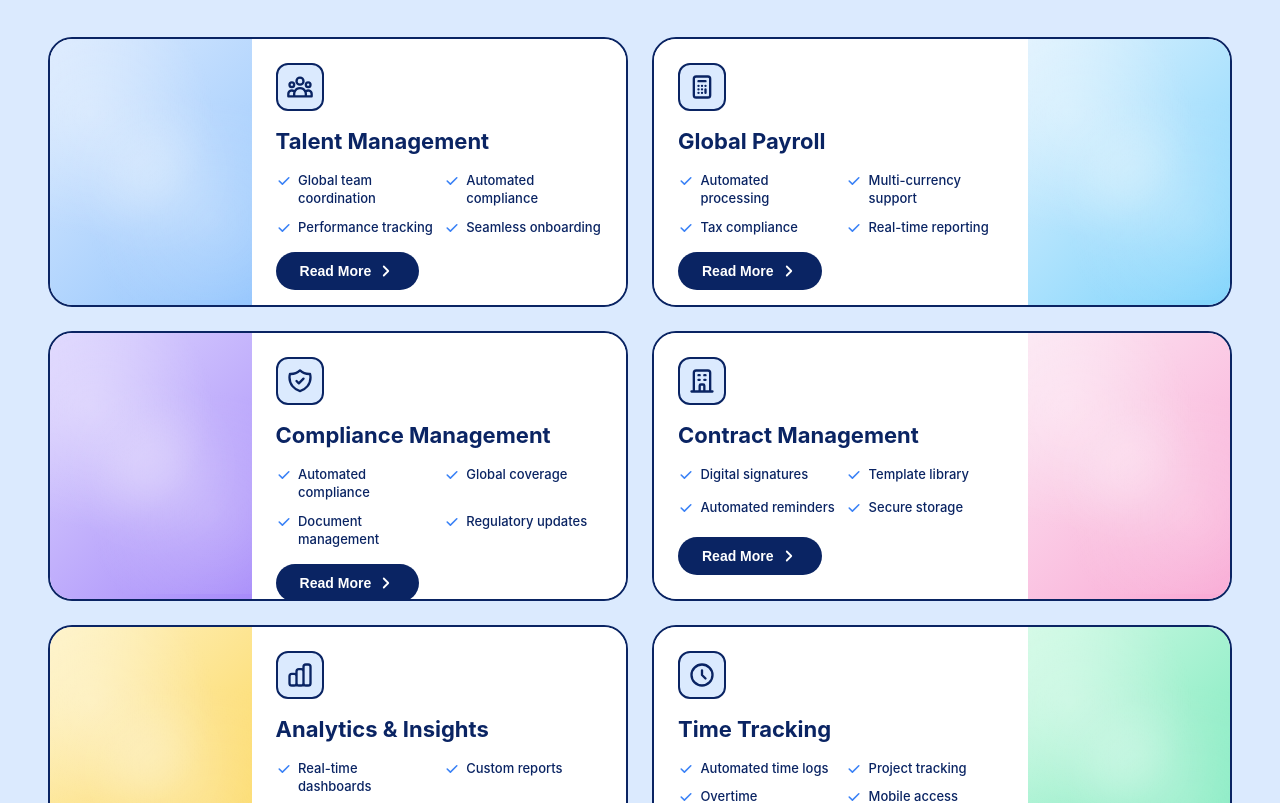
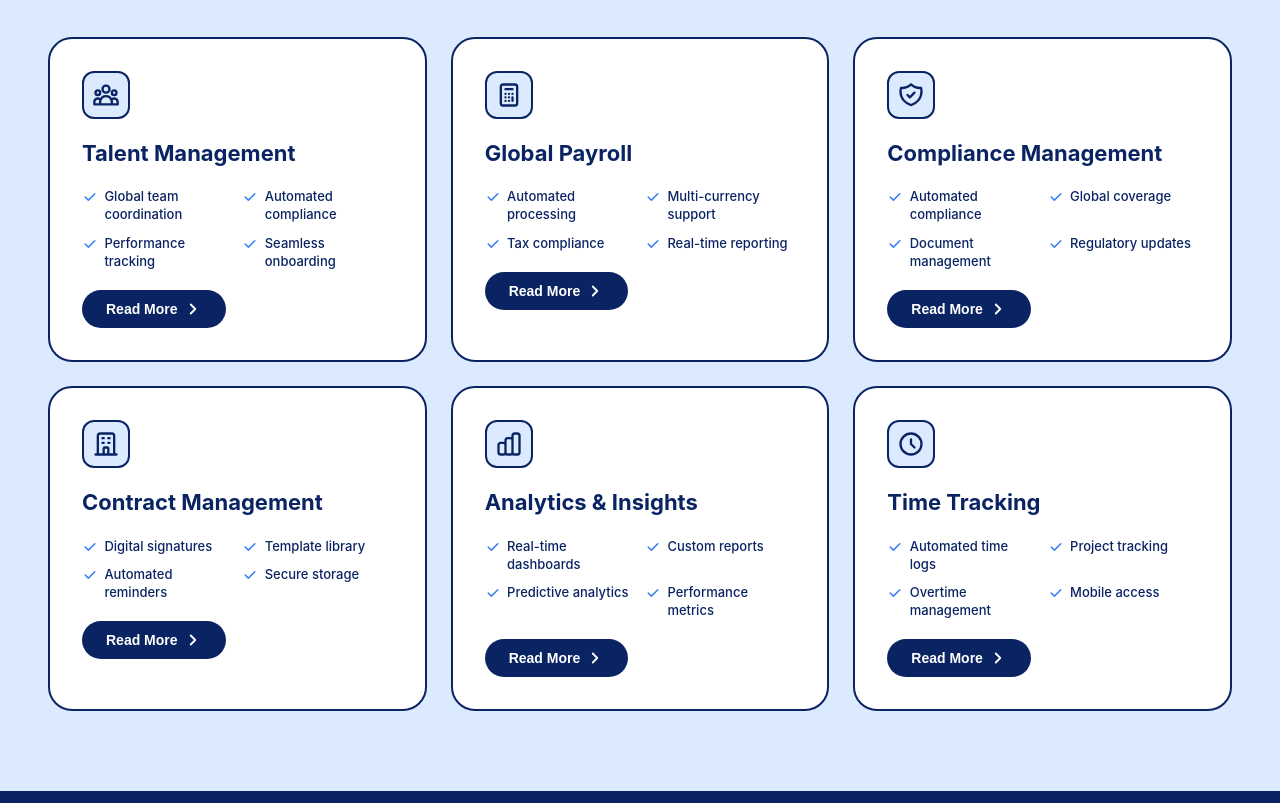
Before and after one commit to singhankit10/Corporate-Website, a React (Vite) app: page / in a window 1280 px wide. Shown: the part 1040-1843 px from the top of the page. Built offline with nearby package versions, Linux system fonts and the light colour scheme.

Commit message:
Services section improved

```diff
--- a/package.json
+++ b/package.json
@@ -10,6 +10,7 @@
     "preview": "vite preview"
   },
   "dependencies": {
+    "prop-types": "^15.8.1",
     "react": "^19.1.1",
     "react-dom": "^19.1.1",
     "react-router-dom": "^7.9.4"
--- a/src/pages/Services.css
+++ b/src/pages/Services.css
@@ -6,12 +6,23 @@
     width: 100%;
 }
 
+/**
+ * Content container
+ * Centers content with max-width constraint
+ */
 .services-container {
     max-width: 1300px;
     margin: 0 auto;
 }
 
-/* Header */
+/* ============================================
+   HEADER SECTION
+   ============================================ */
+
+/**
+ * Section header layout
+ * Two-column layout on desktop
+ */
 .services-header {
     display: flex;
     justify-content: space-between;
@@ -24,6 +35,10 @@
     flex: 1;
 }
 
+/**
+ * Section badge/tag
+ * Small uppercase label above title
+ */
 .section-badge {
     display: inline-block;
     font-size: 0.75rem;
@@ -31,8 +46,13 @@
     letter-spacing: 1.5px;
     color: var(--color-primary);
     margin-bottom: 1rem;
+    text-transform: uppercase;
 }
 
+/**
+ * Main section title
+ * Large, bold heading
+ */
 .services-title {
     font-size: 3rem;
     font-weight: 700;
@@ -40,8 +60,12 @@
     color: var(--color-primary);
     letter-spacing: -1px;
     max-width: 550px;
+    margin: 0;
 }
 
+/**
+ * Header description wrapper
+ */
 .services-header-description {
     flex: 1;
     display: flex;
@@ -54,52 +78,84 @@
     line-height: 1.65;
     opacity: 0.8;
     max-width: 480px;
+    margin: 0;
 }
 
-/* Services Grid - Compact 2 Column Layout */
+/* ============================================
+   SERVICES GRID
+   ============================================ */
+
+/**
+ * Grid layout for service cards
+ * 3 columns on desktop, responsive on smaller screens
+ */
 .services-grid {
     display: grid;
-    grid-template-columns: repeat(2, 1fr);
-    gap: 1.75rem;
+    grid-template-columns: repeat(3, 1fr);
+    gap: 2rem;
+    list-style: none;
+    padding: 0;
+    margin: 0;
 }
 
-/* Service Card - Compact Size */
+/* ============================================
+   SERVICE CARD
+   ============================================ */
+
+/**
+ * Individual service card
+ * Vertical layout with hover effects
+ */
 .service-card {
     display: flex;
-    flex-direction: row;
-    background: white;
+    flex-direction: column;
+    background: var(--color-white);
     border: 2px solid var(--color-primary);
     border-radius: var(--radius-xl);
     overflow: hidden;
-    transition: all 0.3s ease;
-    height: 280px;
+    transition: transform 0.3s ease, box-shadow 0.3s ease;
+    height: auto;
+    /* Ensure focus outline is visible */
+    isolation: isolate;
 }
 
+/**
+ * Hover state for service cards
+ * Lifts card and adds shadow
+ */
 .service-card:hover {
     transform: translateY(-8px);
     box-shadow: 0 20px 40px rgba(10, 36, 99, 0.18);
 }
 
-/* Card with image on left (content on right) */
-.service-card.card-image-left {
-    flex-direction: row;
+/**
+ * Focus state for accessibility
+ */
+.service-card:focus-within {
+    outline: 3px solid var(--color-accent-blue);
+    outline-offset: 2px;
 }
 
-/* Card with image on right (content on left) */
-.service-card.card-image-right {
-    flex-direction: row-reverse;
+/* ============================================
+   SERVICE CARD CONTENT
+   ============================================ */
+
+/**
+ * Content wrapper inside card
+ * Vertical flex layout
+ */
+.service-content {
+    width: 100%;
+    display: flex;
+    flex-direction: column;
+    gap: 1.25rem;
+    padding: 2rem;
 }
 
-/* Service Content - Compact */
-.service-content {
-    flex: 1;
-    display: flex;
-    flex-direction: column;
-    gap: 1rem;
-    padding: 1.75rem;
-    background: white;
-}
-
+/**
+ * Service icon container
+ * Circular background with border
+ */
 .service-icon {
     width: 48px;
     height: 48px;
@@ -113,6 +169,9 @@
     flex-shrink: 0;
 }
 
+/**
+ * Service title/heading
+ */
 .service-title {
     font-size: 1.375rem;
     font-weight: 700;
@@ -121,14 +180,28 @@
     margin: 0;
 }
 
-/* Service Features - Compact Grid */
+/* ============================================
+   SERVICE FEATURES
+   ============================================ */
+
+/**
+ * Features list
+ * 2-column grid layout
+ */
 .service-features {
     display: grid;
     grid-template-columns: repeat(2, 1fr);
     gap: 0.625rem;
     flex-grow: 1;
+    list-style: none;
+    padding: 0;
+    margin: 0;
 }
 
+/**
+ * Individual feature item
+ * Icon + text layout
+ */
 .feature-item {
     display: flex;
     align-items: flex-start;
@@ -139,18 +212,28 @@
     line-height: 1.4;
 }
 
+/**
+ * Feature checkmark icon
+ */
 .feature-item svg {
     flex-shrink: 0;
     color: var(--color-accent-blue);
     margin-top: 2px;
 }
 
-/* Service Button - Compact */
+/* ============================================
+   SERVICE BUTTON
+   ============================================ */
+
+/**
+ * "Read More" CTA button
+ * Primary button with arrow icon
+ */
 .service-button {
     align-self: flex-start;
     padding: 0.625rem 1.5rem;
     background: var(--color-primary);
-    color: white;
+    color: var(--color-white);
     border: none;
     border-radius: var(--radius-full);
     font-size: 0.875rem;
@@ -160,14 +243,37 @@
     align-items: center;
     gap: 0.375rem;
     transition: all 0.3s ease;
+    /* Ensure proper focus styles */
+    position: relative;
 }
 
+/**
+ * Button hover state
+ */
 .service-button:hover {
     background: var(--color-primary-dark);
     transform: translateX(5px);
     box-shadow: var(--shadow-blue);
 }
 
+/**
+ * Button focus state for accessibility
+ */
+.service-button:focus {
+    outline: 3px solid var(--color-accent-blue);
+    outline-offset: 3px;
+}
+
+/**
+ * Button active state
+ */
+.service-button:active {
+    transform: translateX(3px);
+}
+
+/**
+ * Arrow icon animation on hover
+ */
 .service-button svg {
     transition: transform 0.3s ease;
 }
@@ -176,110 +282,24 @@
     transform: translateX(3px);
 }
 
-/* Service Visual - Clean & Simple */
-.service-visual {
-    flex: 0 0 35%;
-    display: flex;
-    align-items: center;
-    justify-content: center;
-    position: relative;
-}
+/* ============================================
+   RESPONSIVE DESIGN
+   ============================================ */
 
-.visual-illustration {
-    width: 100%;
-    height: 100%;
-    display: flex;
-    align-items: center;
-    justify-content: center;
-    position: relative;
-    overflow: hidden;
-}
-
-/* Different gradient backgrounds - Clean and Modern */
-.illustration-1 {
-    background: linear-gradient(135deg, #dbeafe 0%, #93c5fd 100%);
-}
-
-.illustration-2 {
-    background: linear-gradient(135deg, #e0f2fe 0%, #7dd3fc 100%);
-}
-
-.illustration-3 {
-    background: linear-gradient(135deg, #ddd6fe 0%, #a78bfa 100%);
-}
-
-.illustration-4 {
-    background: linear-gradient(135deg, #fce7f3 0%, #f9a8d4 100%);
-}
-
-.illustration-5 {
-    background: linear-gradient(135deg, #fef3c7 0%, #fcd34d 100%);
-}
-
-.illustration-6 {
-    background: linear-gradient(135deg, #d1fae5 0%, #6ee7b7 100%);
-}
-
-/* Unique Pattern Overlay */
-.visual-pattern {
-    width: 100%;
-    height: 100%;
-    position: relative;
-}
-
-.visual-pattern::before {
-    content: '';
-    position: absolute;
-    top: 0;
-    left: 0;
-    right: 0;
-    bottom: 0;
-    background-image:
-        radial-gradient(circle at 20% 30%, rgba(255, 255, 255, 0.3) 0%, transparent 50%),
-        radial-gradient(circle at 80% 70%, rgba(255, 255, 255, 0.2) 0%, transparent 50%);
-    animation: float 8s ease-in-out infinite;
-}
-
-.visual-pattern::after {
-    content: '';
-    position: absolute;
-    top: 50%;
-    left: 50%;
-    transform: translate(-50%, -50%);
-    width: 80px;
-    height: 80px;
-    background: rgba(255, 255, 255, 0.4);
-    border-radius: 50%;
-    filter: blur(30px);
-}
-
-@keyframes float {
-
-    0%,
-    100% {
-        transform: translateY(0);
-    }
-
-    50% {
-        transform: translateY(-10px);
-    }
-}
-
-/* Responsive Design */
+/**
+ * Large Desktop (1200px - 1300px)
+ * Slight adjustments
+ */
 @media (max-width: 1300px) {
     .services-grid {
         gap: 1.5rem;
     }
-
-    .service-card {
-        height: 270px;
-    }
-
-    .service-content {
-        padding: 1.5rem;
-    }
 }
 
+/**
+ * Tablet Landscape (1100px and below)
+ * Switch to 2-column grid
+ */
 @media (max-width: 1100px) {
     .services-section {
         padding: 4rem 2.5rem;
@@ -289,19 +309,16 @@
         font-size: 2.5rem;
     }
 
+    /* Change to 2 columns */
     .services-grid {
-        grid-template-columns: 1fr;
-    }
-
-    .service-card {
-        height: 260px;
-    }
-
-    .service-visual {
-        flex: 0 0 32%;
+        grid-template-columns: repeat(2, 1fr);
     }
 }
 
+/**
+ * Tablet Portrait (768px - 968px)
+ * Stack header, maintain 2 columns
+ */
 @media (max-width: 968px) {
     .services-section {
         padding: 4rem 2rem;
@@ -315,27 +332,32 @@
 
     .services-title {
         font-size: 2.25rem;
+        max-width: 100%;
     }
 
-    .service-card.card-image-left,
-    .service-card.card-image-right {
-        flex-direction: column;
-        height: auto;
+    .services-header-description p {
+        max-width: 100%;
     }
 
-    .service-visual {
-        flex: 0 0 180px;
+    /* Keep 2 columns */
+    .services-grid {
+        grid-template-columns: repeat(2, 1fr);
     }
 
     .service-content {
         padding: 1.75rem;
     }
 
+    /* Stack features in single column */
     .service-features {
         grid-template-columns: 1fr;
     }
 }
 
+/**
+ * Mobile (640px and below)
+ * Single column layout, reduced spacing
+ */
 @media (max-width: 640px) {
     .services-section {
         padding: 3rem 1.5rem;
@@ -343,6 +365,12 @@
 
     .services-title {
         font-size: 1.875rem;
+    }
+
+    /* Single column layout */
+    .services-grid {
+        grid-template-columns: 1fr;
+        gap: 1.5rem;
     }
 
     .service-content {
@@ -359,10 +387,6 @@
         height: 44px;
     }
 
-    .service-visual {
-        flex: 0 0 160px;
-    }
-
     .feature-item {
         font-size: 0.75rem;
     }
@@ -372,3 +396,65 @@
         font-size: 0.8125rem;
     }
 }
+
+/* ============================================
+   ACCESSIBILITY ENHANCEMENTS
+   ============================================ */
+
+/**
+ * Reduced motion for users who prefer it
+ */
+@media (prefers-reduced-motion: reduce) {
+
+    .service-card,
+    .service-button,
+    .service-button svg {
+        transition: none;
+    }
+
+    .service-card:hover {
+        transform: none;
+    }
+
+    .service-button:hover {
+        transform: none;
+    }
+
+    .service-button:hover svg {
+        transform: none;
+    }
+}
+
+/**
+ * High contrast mode support
+ */
+@media (prefers-contrast: high) {
+    .service-card {
+        border-width: 3px;
+    }
+
+    .service-button {
+        border: 2px solid var(--color-white);
+    }
+}
+
+/**
+ * Print styles
+ * Optimize for printing
+ */
+@media print {
+    .services-section {
+        background: white;
+        padding: 2rem 0;
+    }
+
+    .service-card {
+        page-break-inside: avoid;
+        box-shadow: none;
+        border: 2px solid #000;
+    }
+
+    .service-button {
+        display: none;
+    }
+}
--- a/src/pages/Services.jsx
+++ b/src/pages/Services.jsx
@@ -1,113 +1,258 @@
+import { memo } from 'react';
+import PropTypes from 'prop-types';
 import './Services.css';
 
+// Service card icons - centralized for maintainability
+const ServiceIcons = {
+  TalentManagement: () => (
+    <svg width="28" height="28" viewBox="0 0 24 24" fill="none" aria-hidden="true">
+      <path
+        d="M17 20h5v-2a3 3 0 00-5.356-1.857M17 20H7m10 0v-2c0-.656-.126-1.283-.356-1.857M7 20H2v-2a3 3 0 015.356-1.857M7 20v-2c0-.656.126-1.283.356-1.857m0 0a5.002 5.002 0 019.288 0M15 7a3 3 0 11-6 0 3 3 0 016 0zm6 3a2 2 0 11-4 0 2 2 0 014 0zM7 10a2 2 0 11-4 0 2 2 0 014 0z"
+        stroke="currentColor"
+        strokeWidth="2"
+        strokeLinecap="round"
+        strokeLinejoin="round"
+      />
+    </svg>
+  ),
+
+  GlobalPayroll: () => (
+    <svg width="28" height="28" viewBox="0 0 24 24" fill="none" aria-hidden="true">
+      <path
+        d="M9 7h6m0 10v-3m-3 3h.01M9 17h.01M9 14h.01M12 14h.01M15 11h.01M12 11h.01M9 11h.01M7 21h10a2 2 0 002-2V5a2 2 0 00-2-2H7a2 2 0 00-2 2v14a2 2 0 002 2z"
+        stroke="currentColor"
+        strokeWidth="2"
+        strokeLinecap="round"
+        strokeLinejoin="round"
+      />
+    </svg>
+  ),
+
+  Compliance: () => (
+    <svg width="28" height="28" viewBox="0 0 24 24" fill="none" aria-hidden="true">
+      <path
+        d="M9 12l2 2 4-4m5.618-4.016A11.955 11.955 0 0112 2.944a11.955 11.955 0 01-8.618 3.04A12.02 12.02 0 003 9c0 5.591 3.824 10.29 9 11.622 5.176-1.332 9-6.03 9-11.622 0-1.042-.133-2.052-.382-3.016z"
+        stroke="currentColor"
+        strokeWidth="2"
+        strokeLinecap="round"
+        strokeLinejoin="round"
+      />
+    </svg>
+  ),
+
+  ContractManagement: () => (
+    <svg width="28" height="28" viewBox="0 0 24 24" fill="none" aria-hidden="true">
+      <path
+        d="M19 21V5a2 2 0 00-2-2H7a2 2 0 00-2 2v16m14 0h2m-2 0h-5m-9 0H3m2 0h5M9 7h1m-1 4h1m4-4h1m-1 4h1m-5 10v-5a1 1 0 011-1h2a1 1 0 011 1v5m-4 0h4"
+        stroke="currentColor"
+        strokeWidth="2"
+        strokeLinecap="round"
+        strokeLinejoin="round"
+      />
+    </svg>
+  ),
+
+  Analytics: () => (
+    <svg width="28" height="28" viewBox="0 0 24 24" fill="none" aria-hidden="true">
+      <path
+        d="M9 19v-6a2 2 0 00-2-2H5a2 2 0 00-2 2v6a2 2 0 002 2h2a2 2 0 002-2zm0 0V9a2 2 0 012-2h2a2 2 0 012 2v10m-6 0a2 2 0 002 2h2a2 2 0 002-2m0 0V5a2 2 0 012-2h2a2 2 0 012 2v14a2 2 0 01-2 2h-2a2 2 0 01-2-2z"
+        stroke="currentColor"
+        strokeWidth="2"
+        strokeLinecap="round"
+        strokeLinejoin="round"
+      />
+    </svg>
+  ),
+
+  TimeTracking: () => (
+    <svg width="28" height="28" viewBox="0 0 24 24" fill="none" aria-hidden="true">
+      <path
+        d="M12 8v4l3 3m6-3a9 9 0 11-18 0 9 9 0 0118 0z"
+        stroke="currentColor"
+        strokeWidth="2"
+        strokeLinecap="round"
+        strokeLinejoin="round"
+      />
+    </svg>
+  ),
+};
+
+// Checkmark icon for features - reusable component
+const CheckIcon = memo(() => (
+  <svg width="16" height="16" viewBox="0 0 20 20" fill="none" aria-hidden="true">
+    <path
+      d="M16.707 5.293a1 1 0 010 1.414l-8 8a1 1 0 01-1.414 0l-4-4a1 1 0 011.414-1.414L8 12.586l7.293-7.293a1 1 0 011.414 0z"
+      fill="currentColor"
+    />
+  </svg>
+));
+
+CheckIcon.displayName = 'CheckIcon';
+
+// Arrow icon for buttons - reusable component
+const ArrowIcon = memo(() => (
+  <svg width="18" height="18" viewBox="0 0 20 20" fill="none" aria-hidden="true">
+    <path
+      d="M7.5 15L12.5 10L7.5 5"
+      stroke="currentColor"
+      strokeWidth="2"
+      strokeLinecap="round"
+      strokeLinejoin="round"
+    />
+  </svg>
+));
+
+ArrowIcon.displayName = 'ArrowIcon';
+
+/**
+ * Service Card Component
+ * Renders individual service with icon, title, features, and CTA
+ */
+const ServiceCard = memo(({ service, onReadMore }) => {
+  const IconComponent = ServiceIcons[service.iconName];
+
+  return (
+    <article className="service-card">
+      <div className="service-content">
+        {/* Service Icon */}
+        <div className="service-icon" aria-hidden="true">
+          {IconComponent && <IconComponent />}
+        </div>
+
+        {/* Service Title */}
+        <h3 className="service-title">{service.title}</h3>
+
+        {/* Service Features List */}
+        <ul className="service-features" role="list">
+          {service.features.map((feature, index) => (
+            <li key={index} className="feature-item">
+              <CheckIcon />
+              <span>{feature}</span>
+            </li>
+          ))}
+        </ul>
+
+        {/* Call to Action Button */}
+        <button
+          className="service-button"
+          onClick={() => onReadMore(service.id)}
+          aria-label={`Read more about ${service.title}`}
+        >
+          <span>Read More</span>
+          <ArrowIcon />
+        </button>
+      </div>
+    </article>
+  );
+});
+
+ServiceCard.propTypes = {
+  service: PropTypes.shape({
+    id: PropTypes.number.isRequired,
+    iconName: PropTypes.string.isRequired,
+    title: PropTypes.string.isRequired,
+    features: PropTypes.arrayOf(PropTypes.string).isRequired,
+  }).isRequired,
+  onReadMore: PropTypes.func.isRequired,
+};
+
+ServiceCard.displayName = 'ServiceCard';
+
+/**
+ * Main Services Component
+ * Displays all services in a responsive grid layout
+ */
 const Services = () => {
+  // Service data - could be moved to a separate data file or fetched from API
   const services = [
     {
       id: 1,
-      icon: (
-        <svg width="28" height="28" viewBox="0 0 24 24" fill="none">
-          <path d="M17 20h5v-2a3 3 0 00-5.356-1.857M17 20H7m10 0v-2c0-.656-.126-1.283-.356-1.857M7 20H2v-2a3 3 0 015.356-1.857M7 20v-2c0-.656.126-1.283.356-1.857m0 0a5.002 5.002 0 019.288 0M15 7a3 3 0 11-6 0 3 3 0 016 0zm6 3a2 2 0 11-4 0 2 2 0 014 0zM7 10a2 2 0 11-4 0 2 2 0 014 0z" stroke="currentColor" strokeWidth="2" strokeLinecap="round" strokeLinejoin="round"/>
-        </svg>
-      ),
+      iconName: 'TalentManagement',
       title: 'Talent Management',
       features: [
         'Global team coordination',
         'Automated compliance',
         'Performance tracking',
-        'Seamless onboarding'
+        'Seamless onboarding',
       ],
-      position: 'left'
     },
     {
       id: 2,
-      icon: (
-        <svg width="28" height="28" viewBox="0 0 24 24" fill="none">
-          <path d="M9 7h6m0 10v-3m-3 3h.01M9 17h.01M9 14h.01M12 14h.01M15 11h.01M12 11h.01M9 11h.01M7 21h10a2 2 0 002-2V5a2 2 0 00-2-2H7a2 2 0 00-2 2v14a2 2 0 002 2z" stroke="currentColor" strokeWidth="2" strokeLinecap="round" strokeLinejoin="round"/>
-        </svg>
-      ),
+      iconName: 'GlobalPayroll',
       title: 'Global Payroll',
       features: [
         'Automated processing',
         'Multi-currency support',
         'Tax compliance',
-        'Real-time reporting'
+        'Real-time reporting',
       ],
-      position: 'right'
     },
     {
       id: 3,
-      icon: (
-        <svg width="28" height="28" viewBox="0 0 24 24" fill="none">
-          <path d="M9 12l2 2 4-4m5.618-4.016A11.955 11.955 0 0112 2.944a11.955 11.955 0 01-8.618 3.04A12.02 12.02 0 003 9c0 5.591 3.824 10.29 9 11.622 5.176-1.332 9-6.03 9-11.622 0-1.042-.133-2.052-.382-3.016z" stroke="currentColor" strokeWidth="2" strokeLinecap="round" strokeLinejoin="round"/>
-        </svg>
-      ),
+      iconName: 'Compliance',
       title: 'Compliance Management',
       features: [
         'Automated compliance',
         'Global coverage',
         'Document management',
-        'Regulatory updates'
+        'Regulatory updates',
       ],
-      position: 'left'
     },
     {
       id: 4,
-      icon: (
-        <svg width="28" height="28" viewBox="0 0 24 24" fill="none">
-          <path d="M19 21V5a2 2 0 00-2-2H7a2 2 0 00-2 2v16m14 0h2m-2 0h-5m-9 0H3m2 0h5M9 7h1m-1 4h1m4-4h1m-1 4h1m-5 10v-5a1 1 0 011-1h2a1 1 0 011 1v5m-4 0h4" stroke="currentColor" strokeWidth="2" strokeLinecap="round" strokeLinejoin="round"/>
-        </svg>
-      ),
+      iconName: 'ContractManagement',
       title: 'Contract Management',
       features: [
         'Digital signatures',
         'Template library',
         'Automated reminders',
-        'Secure storage'
+        'Secure storage',
       ],
-      position: 'right'
     },
     {
       id: 5,
-      icon: (
-        <svg width="28" height="28" viewBox="0 0 24 24" fill="none">
-          <path d="M9 19v-6a2 2 0 00-2-2H5a2 2 0 00-2 2v6a2 2 0 002 2h2a2 2 0 002-2zm0 0V9a2 2 0 012-2h2a2 2 0 012 2v10m-6 0a2 2 0 002 2h2a2 2 0 002-2m0 0V5a2 2 0 012-2h2a2 2 0 012 2v14a2 2 0 01-2 2h-2a2 2 0 01-2-2z" stroke="currentColor" strokeWidth="2" strokeLinecap="round" strokeLinejoin="round"/>
-        </svg>
-      ),
+      iconName: 'Analytics',
       title: 'Analytics & Insights',
       features: [
         'Real-time dashboards',
         'Custom reports',
         'Predictive analytics',
-        'Performance metrics'
+        'Performance metrics',
       ],
-      position: 'left'
     },
     {
       id: 6,
-      icon: (
-        <svg width="28" height="28" viewBox="0 0 24 24" fill="none">
-          <path d="M12 8v4l3 3m6-3a9 9 0 11-18 0 9 9 0 0118 0z" stroke="currentColor" strokeWidth="2" strokeLinecap="round" strokeLinejoin="round"/>
-        </svg>
-      ),
+      iconName: 'TimeTracking',
       title: 'Time Tracking',
       features: [
         'Automated time logs',
         'Project tracking',
         'Overtime management',
-        'Mobile access'
+        'Mobile access',
       ],
-      position: 'right'
-    }
+    },
   ];
 
+  /**
+   * Handle "Read More" button click
+   * @param {number} serviceId - ID of the service
+   */
+  const handleReadMore = (serviceId) => {
+    // TODO: Implement navigation or modal logic
+    console.log(`Read more about service ${serviceId}`);
+    // Example: navigate(`/services/${serviceId}`);
+  };
+
   return (
-    <section className="services-section" id="services">
+    <section className="services-section" id="services" aria-labelledby="services-heading">
       <div className="services-container">
-        {/* Header */}
-        <div className="services-header">
+        {/* Section Header */}
+        <header className="services-header">
           <div className="services-header-content">
-            <div className="section-badge">WORK SOLUTIONS FOR TODAY</div>
-            <h2 className="services-title">
+            <p className="section-badge" aria-label="Section category">
+              WORK SOLUTIONS FOR TODAY
+            </p>
+            <h2 id="services-heading" className="services-title">
               Solutions for the modern workplace
             </h2>
           </div>
@@ -117,47 +262,16 @@ const Services = () => {
               streamline operations, enhance productivity, and drive growth.
             </p>
           </div>
-        </div>
+        </header>
 
-        {/* Services Grid - 2x3 Compact Layout */}
-        <div className="services-grid">
+        {/* Services Grid */}
+        <div className="services-grid" role="list">
           {services.map((service) => (
-            <div
+            <ServiceCard
               key={service.id}
-              className={`service-card ${service.position === 'right' ? 'card-image-left' : 'card-image-right'}`}
-            >
-              {/* Service Content */}
-              <div className="service-content">
-                <div className="service-icon">{service.icon}</div>
-
-                <h3 className="service-title">{service.title}</h3>
-
-                <div className="service-features">
-                  {service.features.map((feature, idx) => (
-                    <div key={idx} className="feature-item">
-                      <svg width="16" height="16" viewBox="0 0 20 20" fill="none">
-                        <path d="M16.707 5.293a1 1 0 010 1.414l-8 8a1 1 0 01-1.414 0l-4-4a1 1 0 011.414-1.414L8 12.586l7.293-7.293a1 1 0 011.414 0z" fill="currentColor"/>
-                      </svg>
-                      <span>{feature}</span>
-                    </div>
-                  ))}
-                </div>
-
-                <button className="service-button">
-                  <span>Read More</span>
-                  <svg width="18" height="18" viewBox="0 0 20 20" fill="none">
-                    <path d="M7.5 15L12.5 10L7.5 5" stroke="currentColor" strokeWidth="2" strokeLinecap="round" strokeLinejoin="round"/>
-                  </svg>
-                </button>
-              </div>
-
-              {/* Service Visual - Clean Gradient Only */}
-              <div className="service-visual">
-                <div className={`visual-illustration illustration-${service.id}`}>
-                  <div className="visual-pattern"></div>
-                </div>
-              </div>
-            </div>
+              service={service}
+              onReadMore={handleReadMore}
+            />
           ))}
         </div>
       </div>
@@ -165,4 +279,6 @@ const Services = () => {
   );
 };
 
-export default Services;
+Services.displayName = 'Services';
+
+export default memo(Services);
```
Also changed, not shown: 2 other files (tests, documents, lock files or other folders).
